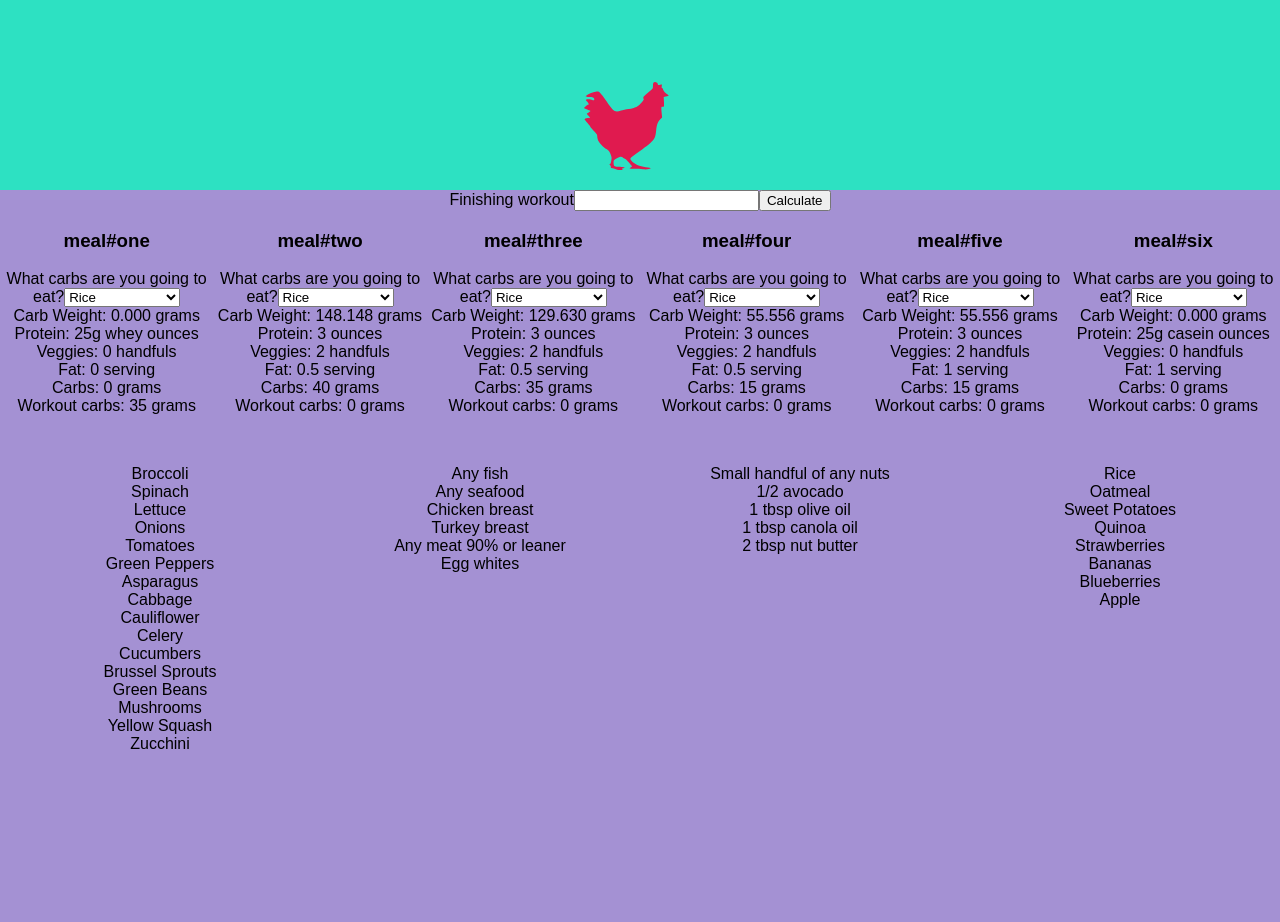
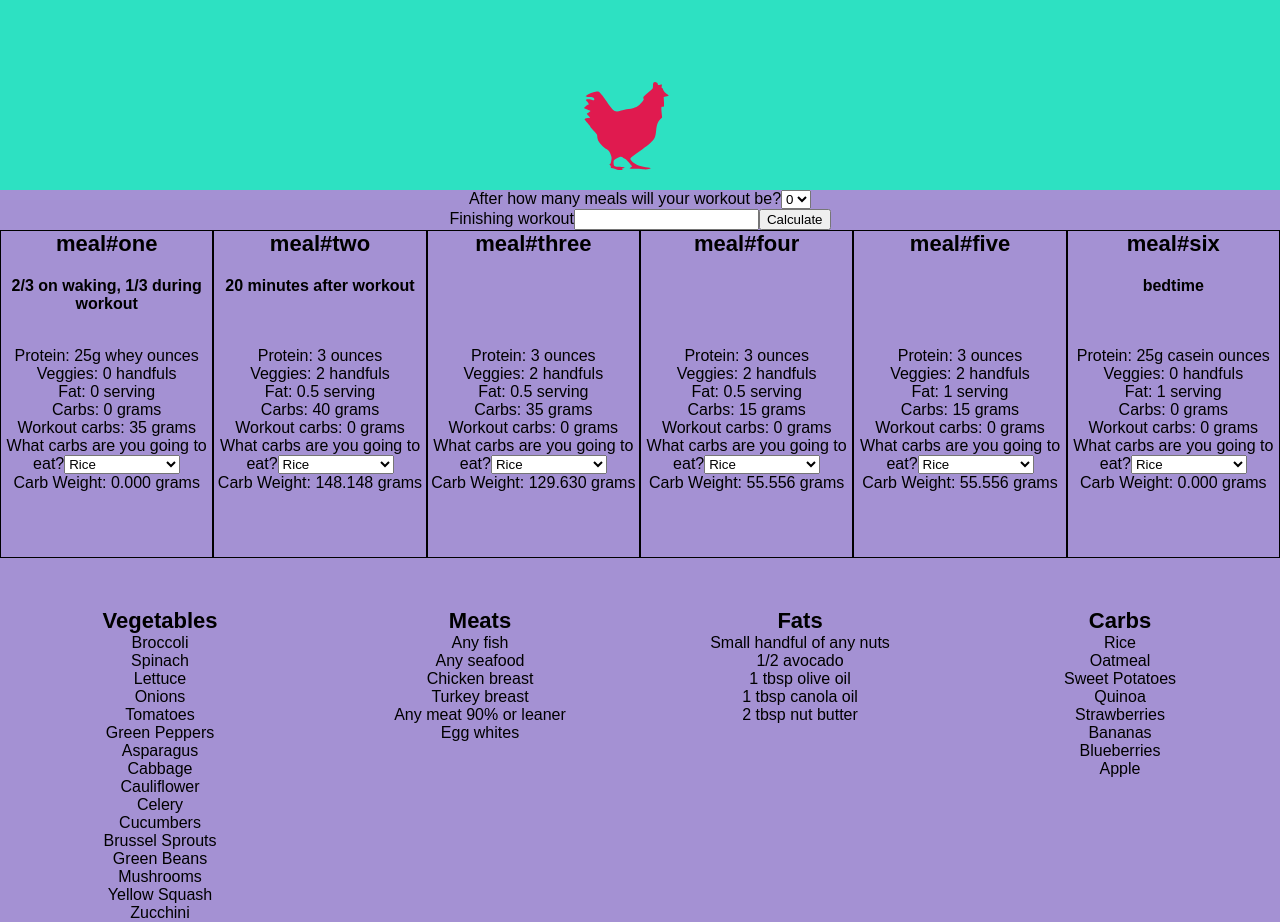
Before and after one commit to wolenskyatwork/food, a React (Create React App) app: page / in a window 1280 px wide. Before the commit the page ends 800 px from the top, so only its background shows below. Built offline with nearby package versions, Linux system fonts and the light colour scheme.

Commit message:
new format for mea plans

```diff
--- a/src/App.css
+++ b/src/App.css
@@ -34,6 +34,28 @@
   flex-basis: 16.667%;
 }
 
+.column-title {
+  font-size: 22px;
+  font-weight: bold;
+}
+
+.column-subtitle {
+  padding: 20px 0;
+  font-weight: bold;
+}
+
+.timeframe {
+  height: 90px;
+}
+
+.carbbox {
+  height: 120px;
+}
+
+.Meal {
+  border: 1px black solid;
+}
+
 /*@keyframes App-logo-spin {
   from { transform: rotate(0deg); }
   to { transform: rotate(360deg); }
--- a/src/App.js
+++ b/src/App.js
@@ -3,7 +3,7 @@ import moment from 'moment';
 import logo from './logo.svg';
 import './App.css';
 import FoodColumn from './food-column';
-import Foods, { lightFirst } from './foods';
+import Foods, { afterChoices } from './foods';
 import TimeInput from './time-input';
 import Meal from './meal';
 
@@ -12,14 +12,24 @@ class App extends Component {
     super();
 
     this.state = {
+      one: null,
+      two: null,
       three: null,
       four: null,
       five: null,
+      six: null,
+      after: 0,
     };
   }
 
   getMomentFromString = (numberTime, addTime) => {
     return moment().hour(numberTime).minute(0).second(0).add(addTime, 'h').toString();
+  }
+
+  handleChooseAfter = (event) => {
+    this.setState({
+      after: event.target.value,
+    });
   }
 
   handleSubmit = (finishTime) => {
@@ -61,11 +71,16 @@ class App extends Component {
 
   render() {
     const {
+      one,
+      two,
       three,
       four,
       five,
+      six,
+      after,
     } = this.state;
-    console.log(this.state);
+
+    const plan = afterChoices[after];
 
     return (
       <div className="App">
@@ -74,49 +89,63 @@ class App extends Component {
           <h2></h2>
         </div>
         <div>
+          <form onSubmit={this.handleSubmit}>
+            <label>
+              After how many meals will your workout be?
+              <select value={this.state.after} onChange={this.handleChooseAfter}>
+                {
+                  afterChoices.map((plan, i) => {
+                    return <option key={i} value={i}>{i}</option>
+                  })
+                }
+              </select>
+            </label>
+          </form>
+        </div>
+        <div>
           <TimeInput label='Finishing workout' handleSubmit={this.handleSubmit} />
         </div>
         <div className='flex-box'>
           <Meal
+            time={one}
             number='one'
-            amounts={lightFirst.amounts.meal1}
+            meal={plan.first}
           />
           <Meal
+            time={two}
             number='two'
-            amounts={lightFirst.amounts.meal2}
+            meal={plan.second}
           />
           <Meal
+            time={three}
             number='three'
-            amounts={lightFirst.amounts.meal3}
-            time={three}
-            hourRange={[2,4]}
+            meal={plan.third}
             handleTimeChange={this.handleTimeChangeThree}
           />
           <Meal
+            time={four}
             number='four'
-            amounts={lightFirst.amounts.meal4}
-            time={four}
-            hourRange={[3,5]}
+            meal={plan.fourth}
             handleTimeChange={this.handleTimeChangeFour}
           />
           <Meal
+            time={five}
             number='five'
-            amounts={lightFirst.amounts.meal5}
-            hourRange={[3,5]}
-            time={five}
+            meal={plan.fifth}
             handleTimeChange={this.handleTimeChangeFive}
           />
           <Meal
+            time={six}
             number='six'
-            amounts={lightFirst.amounts.meal6}
+            meal={plan.sixth}
           />
         </div>
 
         <div className='category flex-box'>
-          <FoodColumn choices={Foods.vegetables} />
-          <FoodColumn choices={Foods.meats} />
-          <FoodColumn choices={Foods.fats} />
-          <FoodColumn choices={Foods.carbs} />
+          <FoodColumn column='Vegetables' choices={Foods.vegetables} />
+          <FoodColumn column='Meats' choices={Foods.meats} />
+          <FoodColumn column='Fats' choices={Foods.fats} />
+          <FoodColumn column='Carbs' choices={Foods.carbs} />
         </div>
       </div>
     );
--- a/src/carb-chooser.js
+++ b/src/carb-chooser.js
@@ -22,7 +22,7 @@ class CarbChooser extends Component {
     const { amount } = this.props
 
     return (
-      <div>
+      <div className='carbbox'>
         <form onSubmit={this.handleSubmit}>
           <label>
             What carbs are you going to eat?
--- a/src/food-column.js
+++ b/src/food-column.js
@@ -2,13 +2,16 @@ import React, { Component } from 'react';
 
 class FoodColumn extends Component {
   render() {
-    const { choices } = this.props;
+    const { choices, column } = this.props;
 
     return (
       <div className='foodcolumn flex-box column'>
-        {choices.map((choice, i) => {
-          return <div key={i} className='food'>{choice}</div>
-        })}
+        <div className='column-title'>{column}</div>
+        <div>
+          {choices.map((choice, i) => {
+            return <div key={i} className='food'>{choice}</div>
+          })}
+        </div>
       </div>
     );
   }
--- a/src/foods.js
+++ b/src/foods.js
@@ -47,60 +47,145 @@ export const carbPercentages = {
 
 const carbs = Object.keys(carbPercentages);
 
-export const lightFirst = {
-  times: {
-    meal1: ['2/3 on waking, 1/3 during workout', ''],
-    meal2: ['20 minutes after workout', ],
-    meal3: [2,4],
-    meal4: [3,5],
-    meal5: [3,5],
-    meal6: ['bedtime', ''],
-  },
-  amounts: {
-    meal1: {
+const lightFirst = {
+  first: {
+    hourRange: null,
+    subtitle: '2/3 on waking, 1/3 during workout',
+    amounts: {
       protein: '25g whey',
       veggies: 0,
       fat: 0,
       carbs: 0,
       workoutCarbs: 35,
     },
-    meal2: {
+  },
+  second: {
+    hourRange: null,
+    subtitle: '20 minutes after workout',
+    amounts: {
       protein: 3,
       veggies: 2,
       fat: 0.5,
       carbs: 40,
       workoutCarbs: 0,
     },
-    meal3: {
+  },
+  third: {
+    hourRange: [2,4],
+    subtitle: null,
+    amounts: {
       protein: 3,
       veggies: 2,
       fat: 0.5,
       carbs: 35,
       workoutCarbs: 0,
     },
-    meal4: {
+  },
+  fourth: {
+    hourRange: [3,5],
+    subtitle: null,
+    amounts: {
       protein: 3,
       veggies: 2,
       fat: 0.5,
       carbs: 15,
       workoutCarbs: 0,
     },
-    meal5: {
+  },
+  fifth: {
+    hourRange: [3,5],
+    subtitle: null,
+    amounts: {
       protein: 3,
       veggies: 2,
       fat: 1,
       carbs: 15,
       workoutCarbs: 0,
     },
-    meal6: {
+  },
+  sixth: {
+    hourRange: null,
+    subtitle: 'bedtime',
+    amounts: {
       protein: '25g casein',
       veggies: 0,
       fat: 1,
       carbs: 0,
       workoutCarbs: 0,
     },
+  }
+};
+
+const lightLast = {
+  first: {
+    hourRange: null,
+    subtitle: 'waking',
+    amounts: {
+      protein: 3,
+      veggies: 2,
+      fat: 1,
+      carbs: 0,
+      workoutCarbs: 0,
+    },
+  },
+  second: {
+    hourRange: [3,5],
+    subtitle: null,
+    amounts: {
+      protein: 3,
+      veggies: 2,
+      fat: 0.5,
+      carbs: 15,
+      workoutCarbs: 0,
+    },
+  },
+  third: {
+    hourRange: [3,5],
+    subtitle: null,
+    amounts: {
+      protein: 3,
+      veggies: 2,
+      fat: 0.5,
+      carbs: 15,
+      workoutCarbs: 0,
+    },
+  },
+  fourth: {
+    hourRange: [1,3],
+    subtitle: null,
+    amounts: {
+      protein: 3,
+      veggies: 2,
+      fat: 0.5,
+      carbs: 35,
+      workoutCarbs: 0,
+    },
+  },
+  fifth: {
+    hourRange: null,
+    subtitle: '1/2 during, 1/2 after',
+    amounts: {
+      protein: '25g whey',
+      veggies: 0,
+      fat: 0,
+      carbs: 0,
+      workoutCarbs: 15,
+    },
+  },
+  sixth: {
+    hourRange: null,
+    subtitle: 'bedtime',
+    amounts: {
+      protein: 3,
+      veggies: 2,
+      fat: 1,
+      carbs: 60,
+      workoutCarbs: 0,
+    },
   },
 }
+
+export const afterChoices = [lightFirst, null, null, null, lightLast];
 
 export default {
   meats,
--- a/src/meal.js
+++ b/src/meal.js
@@ -7,28 +7,27 @@ class Meal extends Component {
   render() {
     const {
       number,
-      amounts,
-      hourRange,
-      time,
+      meal: {
+        subtitle,
+        amounts,
+        hourRange,
+        time,
+      },
       handleTimeChange,
     } = this.props;
 
     return (
       <div className='Meal flex-box column sixth'>
-        <h3>{`meal#${number}`}</h3>
-        <CarbChooser amount={amounts.carbs}/>
-        {hourRange && time &&
-          <div>
-            <h4>{moment(time).format('h:mma')}</h4>
+        <div className='column-title'>{`meal#${number}`}</div>
+        <div className='timeframe'>
+          {subtitle &&
+            <div className='column-subtitle'>{subtitle}</div>
+          }
+          {!subtitle && time &&
+            <div className='column-subtitle'>{moment(time).format('h:mma')}</div>
+          }
+        </div>
 
-            <TimeChooser
-              handleTimeChange={handleTimeChange}
-              hourRange={hourRange}
-              mealKey={number}
-              time={time}
-            />
-          </div>
-        }
         <div>
           <div>
             <div>{`Protein: ${amounts.protein} ounces`}</div>
@@ -50,6 +49,21 @@ class Meal extends Component {
             <div>{`Workout carbs: ${amounts.workoutCarbs} grams`}</div>
           </div>
 
+          {hourRange && time &&
+            <div>
+              <div className='column-subtitle'>{moment(time).format('h:mma')}</div>
+
+              <TimeChooser
+                handleTimeChange={handleTimeChange}
+                hourRange={hourRange}
+                mealKey={number}
+                time={time}
+              />
+            </div>
+          }
+
+          <CarbChooser amount={amounts.carbs}/>
+
         </div>
       </div>
     );
```
